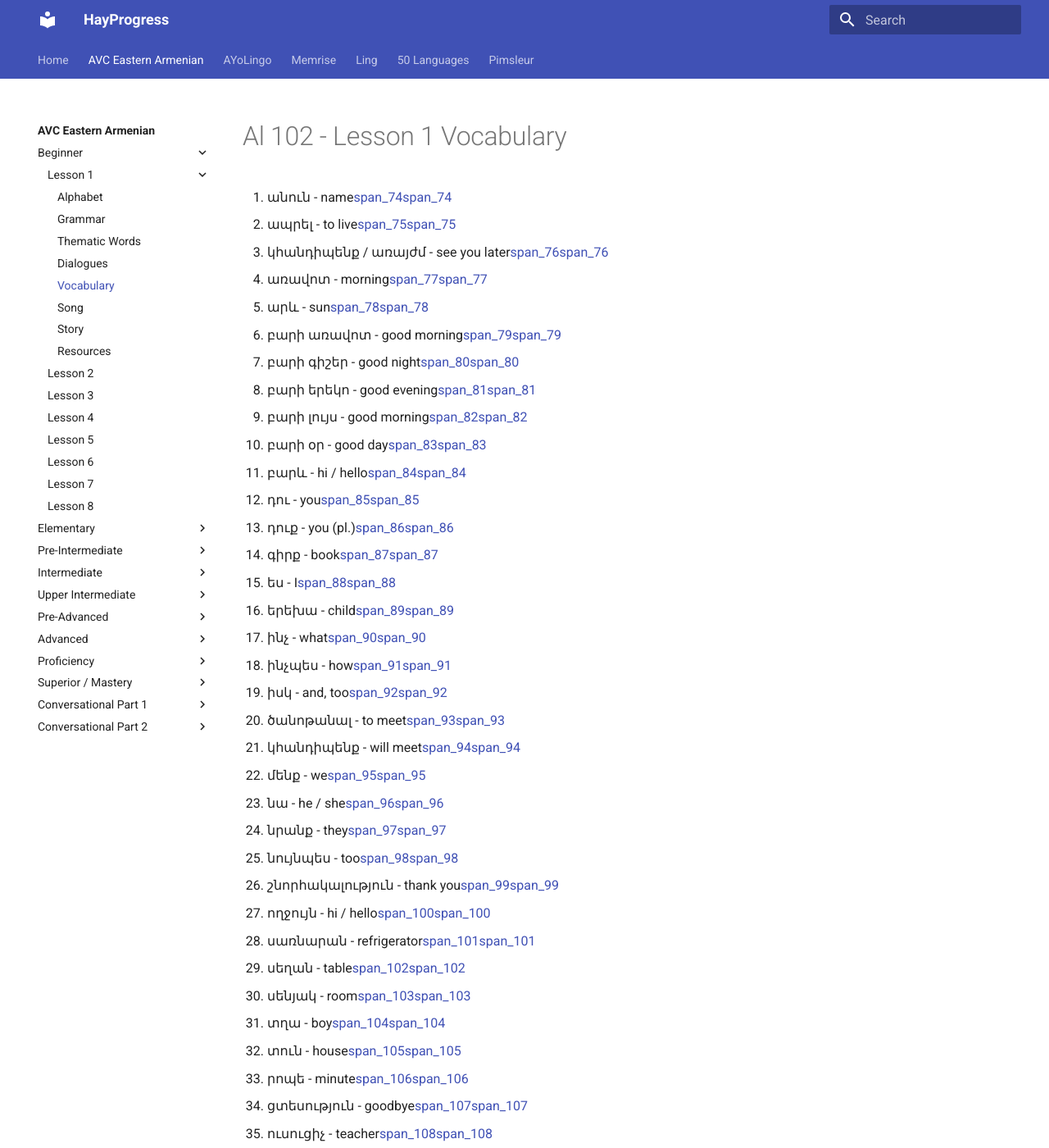
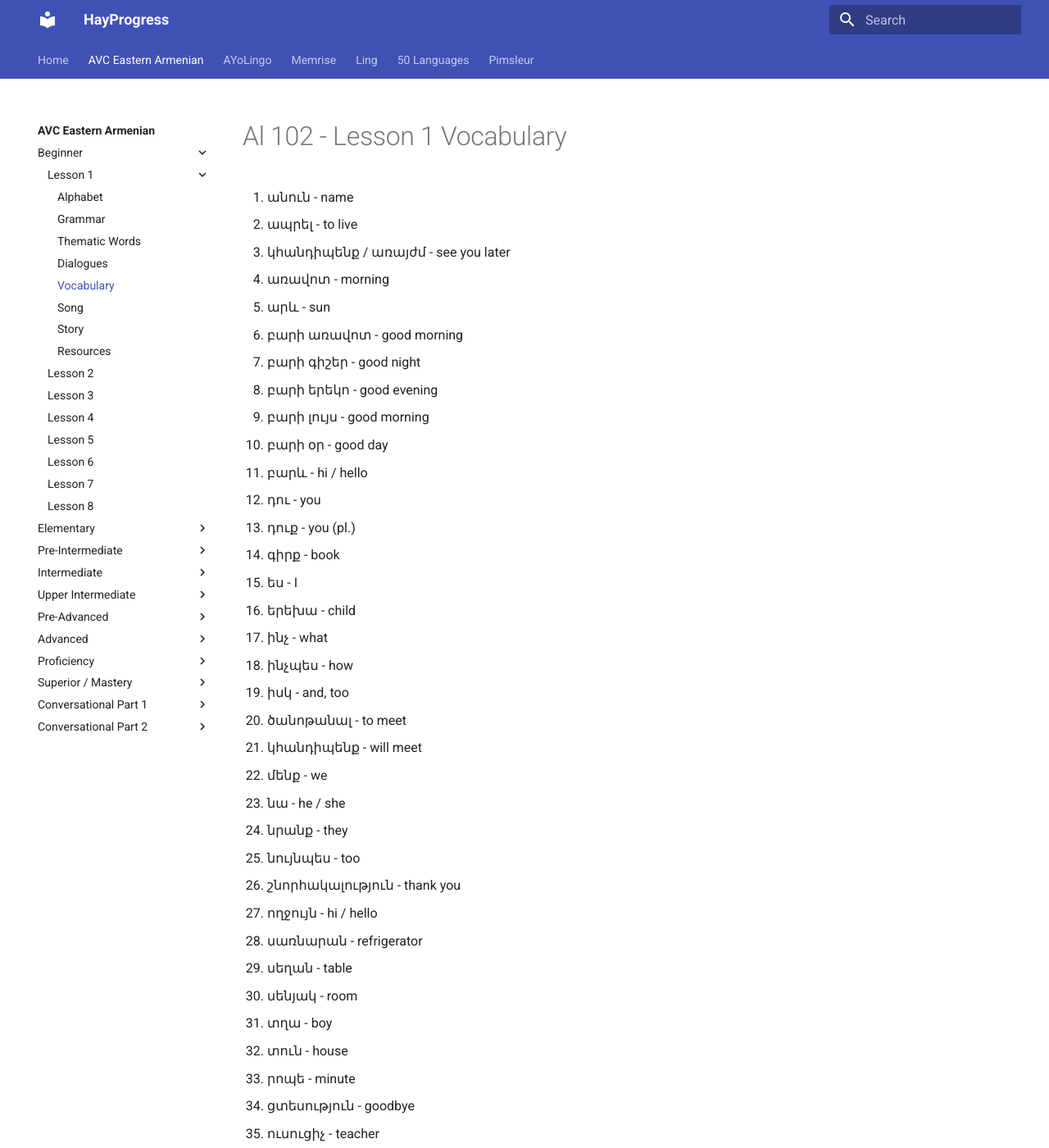
Before and after one commit to Hayprogress/Hayprogress, an MkDocs documentation site: the page built from docs/avc/beginner/lesson-1/vocabulary.md, in a window 1280 px wide and 1400 px high. Shown: the whole window at 82% size. Built offline with MkDocs 1.6.1 and Material for MkDocs 9.7.7, drawn with Linux system fonts in a browser that asks for light colours; some of the changed text lies outside the part shown.

Commit message:
Update vocabulary.md

```diff
--- a/docs/avc/beginner/lesson-1/vocabulary.md
+++ b/docs/avc/beginner/lesson-1/vocabulary.md
@@ -1,39 +1,39 @@
 # Al 102 - Lesson 1 Vocabulary
 
-1. անուն - name[span_74](start_span)[span_74](end_span)
-2. ապրել - to live[span_75](start_span)[span_75](end_span)
-3. կհանդիպենք / առայժմ - see you later[span_76](start_span)[span_76](end_span)
-4. առավոտ - morning[span_77](start_span)[span_77](end_span)
-5. արև - sun[span_78](start_span)[span_78](end_span)
-6. բարի առավոտ - good morning[span_79](start_span)[span_79](end_span)
-7. բարի գիշեր - good night[span_80](start_span)[span_80](end_span)
-8. բարի երեկո - good evening[span_81](start_span)[span_81](end_span)
-9. բարի լույս - good morning[span_82](start_span)[span_82](end_span)
-10. բարի օր - good day[span_83](start_span)[span_83](end_span)
-11. բարև - hi / hello[span_84](start_span)[span_84](end_span)
-12. դու - you[span_85](start_span)[span_85](end_span)
-13. դուք - you (pl.)[span_86](start_span)[span_86](end_span)
-14. գիրք - book[span_87](start_span)[span_87](end_span)
-15. ես - I[span_88](start_span)[span_88](end_span)
-16. երեխա - child[span_89](start_span)[span_89](end_span)
-17. ինչ - what[span_90](start_span)[span_90](end_span)
-18. ինչպես - how[span_91](start_span)[span_91](end_span)
-19. իսկ - and, too[span_92](start_span)[span_92](end_span)
-20. ծանոթանալ - to meet[span_93](start_span)[span_93](end_span)
-21. կհանդիպենք - will meet[span_94](start_span)[span_94](end_span)
-22. մենք - we[span_95](start_span)[span_95](end_span)
-23. նա - he / she[span_96](start_span)[span_96](end_span)
-24. նրանք - they[span_97](start_span)[span_97](end_span)
-25. նույնպես - too[span_98](start_span)[span_98](end_span)
-26. շնորհակալություն - thank you[span_99](start_span)[span_99](end_span)
-27. ողջույն - hi / hello[span_100](start_span)[span_100](end_span)
-28. սառնարան - refrigerator[span_101](start_span)[span_101](end_span)
-29. սեղան - table[span_102](start_span)[span_102](end_span)
-30. սենյակ - room[span_103](start_span)[span_103](end_span)
-31. տղա - boy[span_104](start_span)[span_104](end_span)
-32. տուն - house[span_105](start_span)[span_105](end_span)
-33. րոպե - minute[span_106](start_span)[span_106](end_span)
-34. ցտեսություն - goodbye[span_107](start_span)[span_107](end_span)
-35. ուսուցիչ - teacher[span_108](start_span)[span_108](end_span)
-36. ուտել - to eat[span_109](start_span)[span_109](end_span)
-37. ուրախ - glad[span_110](start_span)[span_110](end_span)
+1. անուն - name
+2. ապրել - to live
+3. կհանդիպենք / առայժմ - see you later
+4. առավոտ - morning
+5. արև - sun
+6. բարի առավոտ - good morning
+7. բարի գիշեր - good night
+8. բարի երեկո - good evening
+9. բարի լույս - good morning
+10. բարի օր - good day
+11. բարև - hi / hello
+12. դու - you
+13. դուք - you (pl.)
+14. գիրք - book
+15. ես - I
+16. երեխա - child
+17. ինչ - what
+18. ինչպես - how
+19. իսկ - and, too
+20. ծանոթանալ - to meet
+21. կհանդիպենք - will meet
+22. մենք - we
+23. նա - he / she
+24. նրանք - they
+25. նույնպես - too
+26. շնորհակալություն - thank you
+27. ողջույն - hi / hello
+28. սառնարան - refrigerator
+29. սեղան - table
+30. սենյակ - room
+31. տղա - boy
+32. տուն - house
+33. րոպե - minute
+34. ցտեսություն - goodbye
+35. ուսուցիչ - teacher
+36. ուտել - to eat
+37. ուրախ - glad
```
